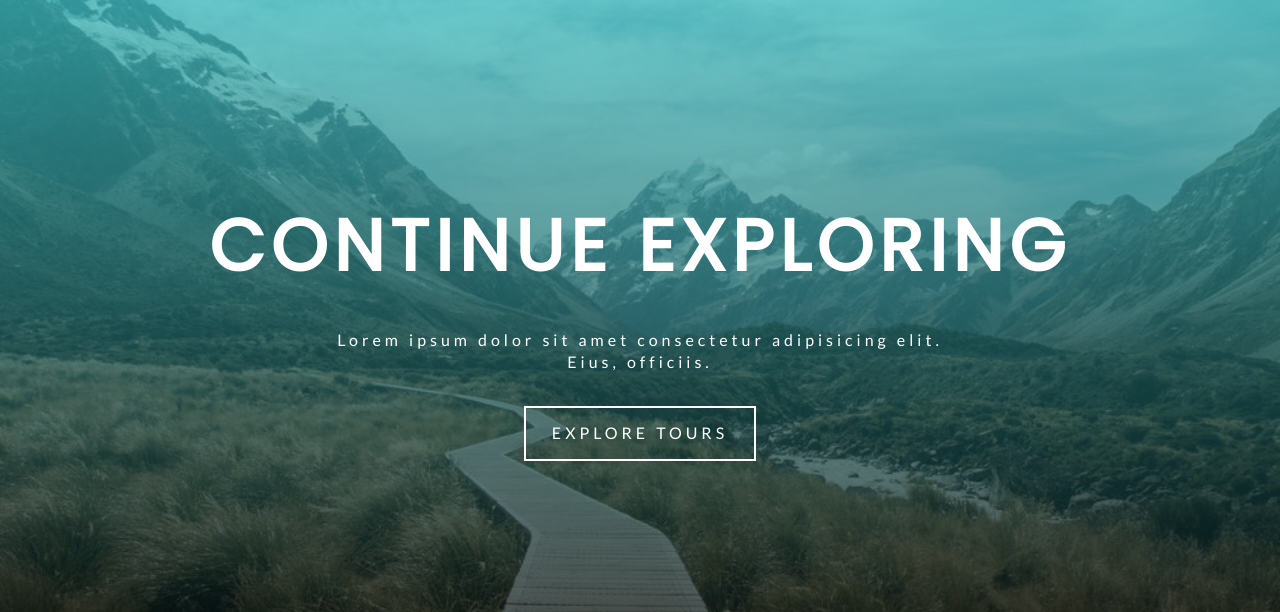
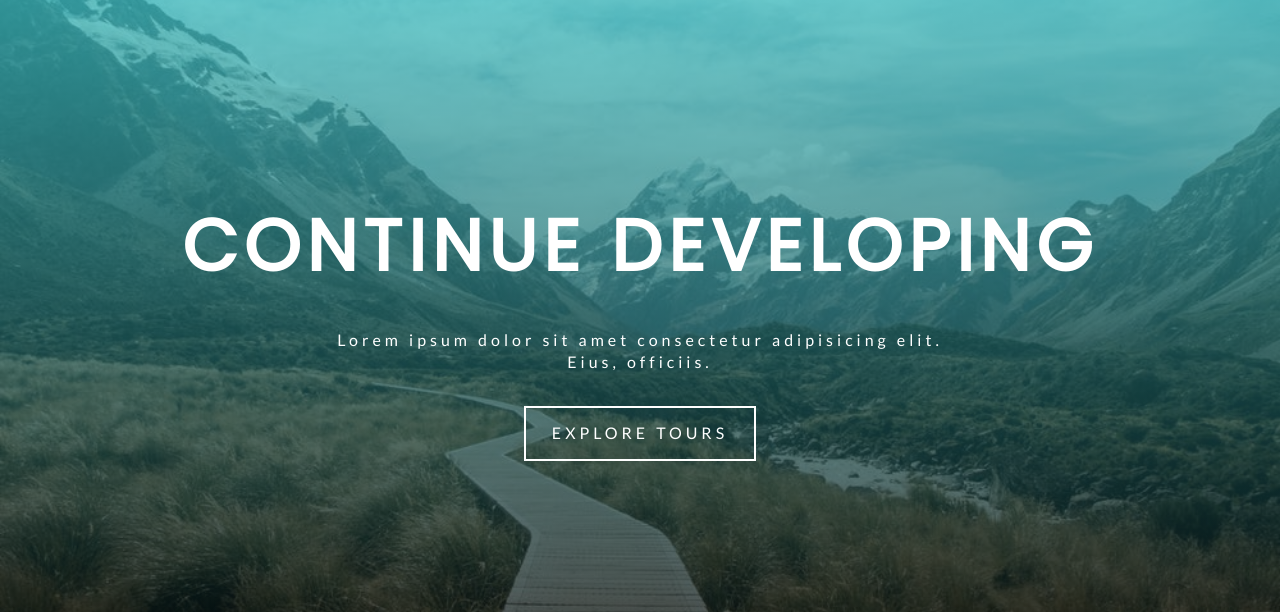
Before and after one commit to LeighDaubermann/leighdaubermann, a Gatsby site: page / in a window 1280 px wide. Shown: the part 188-800 px from the top of the page. Built offline with nearby package versions, Linux system fonts and the light colour scheme; Gatsby itself is replaced by a stand-in of ours.

Commit message:
Second commit

```diff
--- a/src/pages/index.js
+++ b/src/pages/index.js
@@ -9,7 +9,7 @@ export default () => (
   <Layout>
     <SimleHero>
       <Banner
-        title="continue exploring"
+        title="continue developing"
         info=" Lorem ipsum dolor sit amet consectetur adipisicing elit. Eius, officiis."
       >
         <Link to="/tours" className="btn-white">
```
